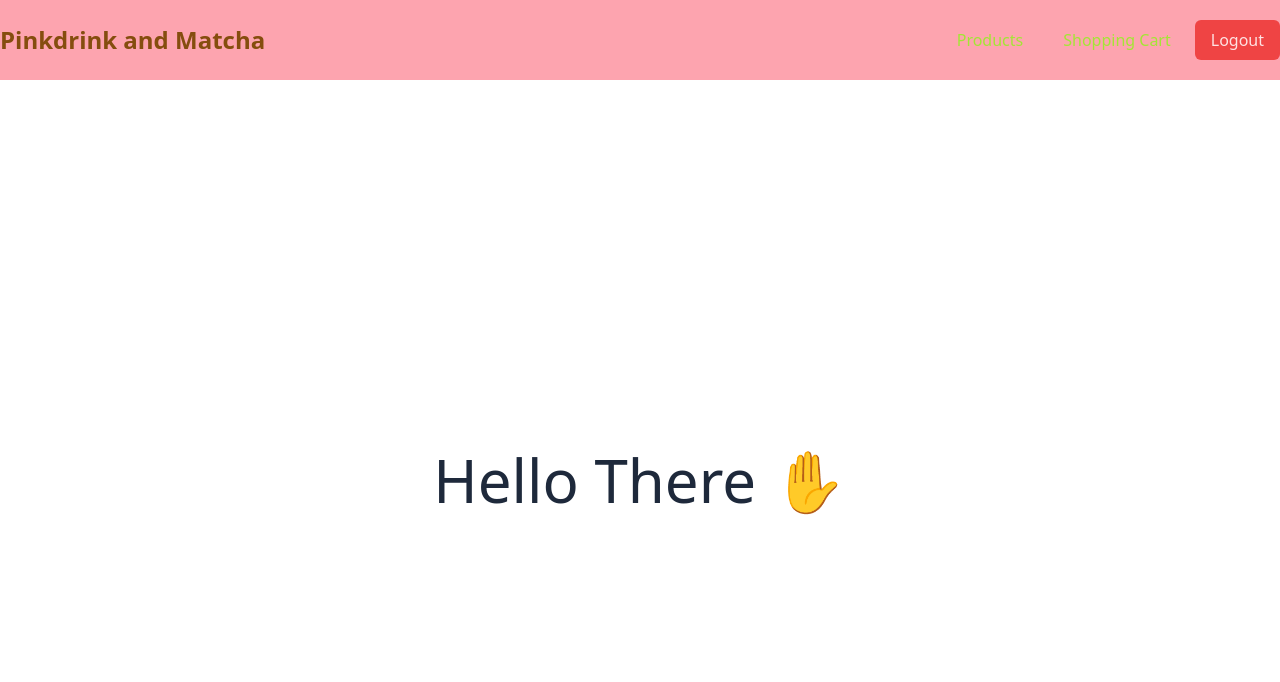
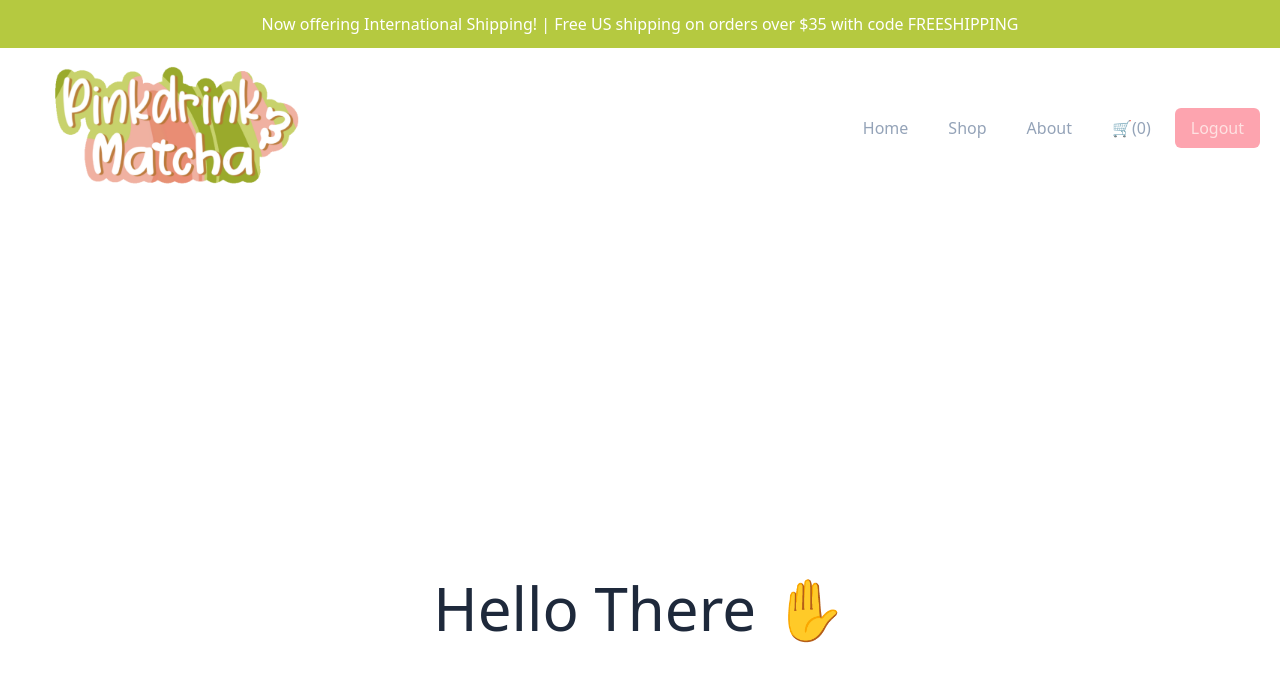
Before and after one commit to dairafelix/PinkdrinkandMatcha, a Vue app: page / in a window 1280 px wide. Shown: the top 682 px of the page. Built offline with nearby package versions, Linux system fonts and the light colour scheme.

Commit message:
Customized Navbar

```diff
--- a/src/components/NavMenu.vue
+++ b/src/components/NavMenu.vue
@@ -1,17 +1,18 @@
-<script setup>
-import { ref } from 'vue'
-const brand = ref('Pinkdrink and Matcha')
-</script>
+<script setup></script>
 
 <template>
+  <div class="saleBanner">
+    <h3>Now offering International Shipping! | Free US shipping on orders over $35 with code FREESHIPPING</h3>
+  </div>
   <nav>
     <div class="wrapper">
-      <div class="brand">
-        <span class="brand-title">{{ brand }}</span>
-      </div>
+      <img width="300" src="logo.png" />
       <div class="menu">
-        <a href="#" class="menu-item">Products</a>
-        <a href="#" class="menu-item">Shopping Cart</a>
+        <a href="#" class="menu-item">Home</a>
+        <a href="#" class="menu-item">Shop</a>
+        <a href="#" class="menu-item">About</a>
+        <!--Display the number of items on cart-->
+        <a href="#" class="menu-item">🛒(0)</a>
         <a href="#" class="menu-login">Logout</a>
       </div>
     </div>
@@ -19,22 +20,23 @@ const brand = ref('Pinkdrink and Matcha')
 </template>
 
 <style scoped lang="postcss">
+.saleBanner {
+  @apply flex h-12 items-center justify-center bg-[#b5c940] text-white;
+}
 nav {
-  @apply flex h-20 bg-rose-300 text-lime-400;
+  @apply flex h-40;
+  img {
+    @apply flex items-center justify-items-center;
+  }
   .wrapper {
-    @apply container mx-auto flex w-full items-center justify-between;
-    .brand {
-      &-title {
-        @apply text-2xl font-bold text-yellow-800;
-      }
-    }
+    @apply mx-auto flex w-full items-center justify-between px-5;
     .menu {
       @apply flex gap-2;
       &-item {
-        @apply rounded-md px-4 py-2 hover:bg-yellow-500 hover:text-slate-900;
+        @apply rounded-md px-4 py-2 text-slate-400 hover:text-slate-600;
       }
       &-login {
-        @apply rounded-md bg-red-500 px-4 py-2 text-red-100 hover:bg-red-700;
+        @apply rounded-md bg-rose-300 px-4 py-2 text-red-100 hover:bg-red-500;
       }
     }
   }
```
